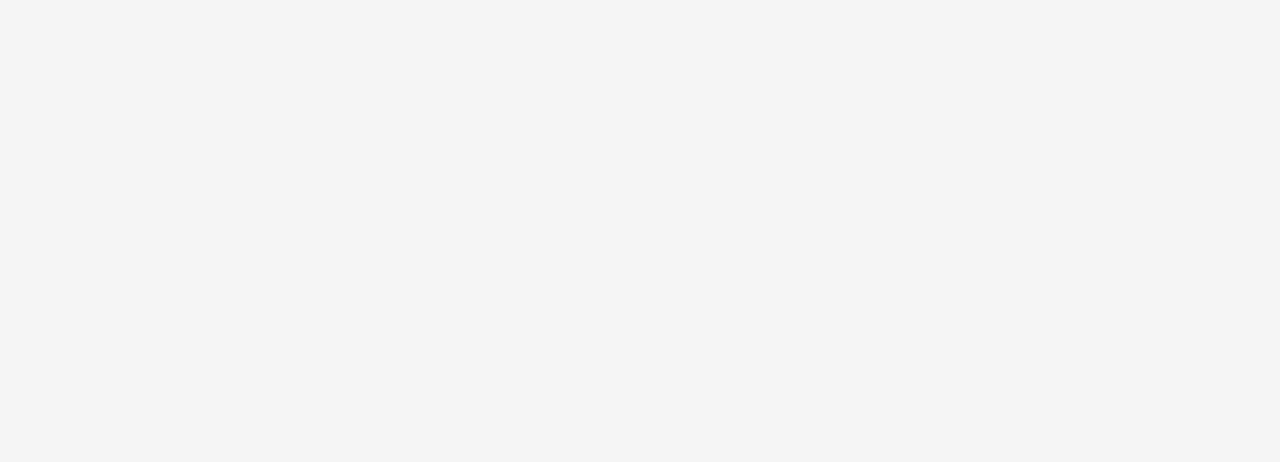
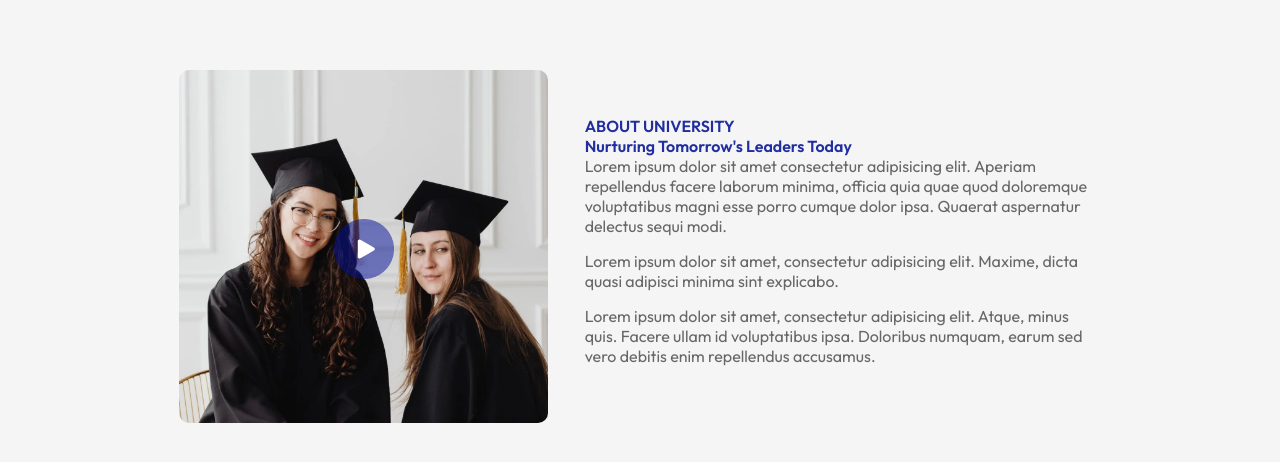
Before and after one commit to JD-Ojonugwa/Educity-University, a React (Vite) app in the folder vite-project/: page / in a window 1280 px wide. Shown: the part 830-1292 px from the top of the page. Before the commit the page ends 800 px from the top, so only its background shows below. Built offline with nearby package versions, Linux system fonts and the light colour scheme.

Commit message:
feat: added About section

```diff
--- a/vite-project/src/App.jsx
+++ b/vite-project/src/App.jsx
@@ -1,7 +1,7 @@
 import React from "react";
 import Navbar from "./Component/Navbar/Navbar";
 import Hero from "./Component/Hero/Hero";
-// import About from "./Component/About/About";
+import About from "./Component/About/About";
 // import Title from "./Component/Title/Title";
 // import Program from "./Component/Program/Program";
 // import Campus from "./Component/Campus/Campus";
@@ -14,18 +14,18 @@
     <div>
       <Navbar />
       <Hero />
-      {/* <div className="container">
-        <Title subTitle="Our PROGRAM" title="What we offer" />
-        <Program />
+       <div className="container">
+        {/* <Title subTitle="Our PROGRAM" title="What we offer" />
+        <Program /> */}
         <About />
-        <Title subTitle="GALLERY" title="Campus Photos" />
+        {/* <Title subTitle="GALLERY" title="Campus Photos" />
         <Campus />
         <Title subTitle="TESTIMONIALS" title="What our Student Says" />
         <Testimonials />
         <Title subTitle="CONTACT US" title="Get in Touch" />
         <Contact />
-        <Footer />
-      </div> */}
+        <Footer /> */}
+      </div>
     </div>
   );
 }
--- /dev/null
+++ b/vite-project/src/Component/About/About.css
@@ -0,0 +1,47 @@
+.about {
+  margin: 100px auto;
+  display: flex;
+  align-items: center;
+  justify-content: space-between;
+  width: 90%;
+}
+
+.about-left {
+  flex-basis: 40%;
+  position: relative;
+}
+
+.about-right {
+  flex-basis: 56%;
+}
+
+.about-img {
+  width: 100%;
+  border-radius: 10px;
+}
+
+.play-icon {
+  width: 60px;
+  position: absolute;
+  top: 50%;
+  left: 50%;
+  transform: translate(-50%, -50%);
+}
+
+.about h3 {
+  color: #212ea0;
+  font-weight: 600;
+  font-size: 16px;
+}
+
+.about h2 {
+  color: #000f38;
+  font-size: 35px;
+  margin: 10px 0;
+  max-width: 400px;
+}
+
+.about p {
+  color: #676767;
+  margin-bottom: 15px;
+}
--- /dev/null
+++ b/vite-project/src/Component/About/About.jsx
@@ -0,0 +1,36 @@
+import React from "react";
+import "./About.css";
+import about_img from "../../assets/about.png";
+import play_icon from "../../assets/play-icon.png";
+
+const About = () => {
+  return (
+    <div className="about">
+      <div className="about-left">
+        <img src={about_img} alt="" className="about-img" />
+        <img src={play_icon} alt="" className="play-icon" />
+      </div>
+      <div className="about-right">
+        <h3>ABOUT UNIVERSITY</h3>
+        <h3>Nurturing Tomorrow's Leaders Today</h3>
+        <p>
+          Lorem ipsum dolor sit amet consectetur adipisicing elit. Aperiam
+          repellendus facere laborum minima, officia quia quae quod doloremque
+          voluptatibus magni esse porro cumque dolor ipsa. Quaerat aspernatur
+          delectus sequi modi.
+        </p>
+        <p>
+          Lorem ipsum dolor sit amet, consectetur adipisicing elit. Maxime,
+          dicta quasi adipisci minima sint explicabo.
+        </p>
+        <p>
+          Lorem ipsum dolor sit amet, consectetur adipisicing elit. Atque, minus
+          quis. Facere ullam id voluptatibus ipsa. Doloribus numquam, earum sed
+          vero debitis enim repellendus accusamus.
+        </p>
+      </div>
+    </div>
+  );
+};
+
+export default About;
```
